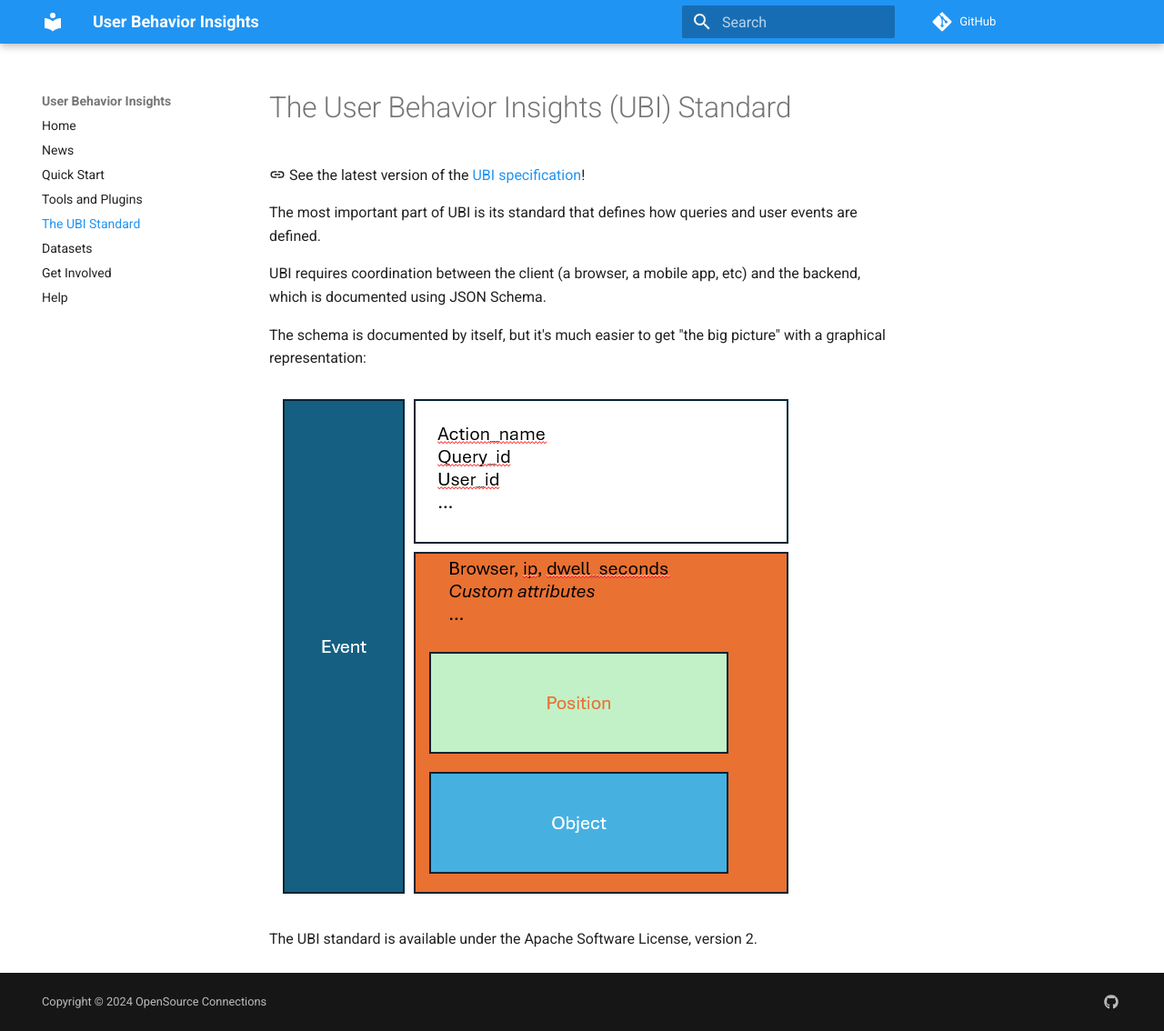
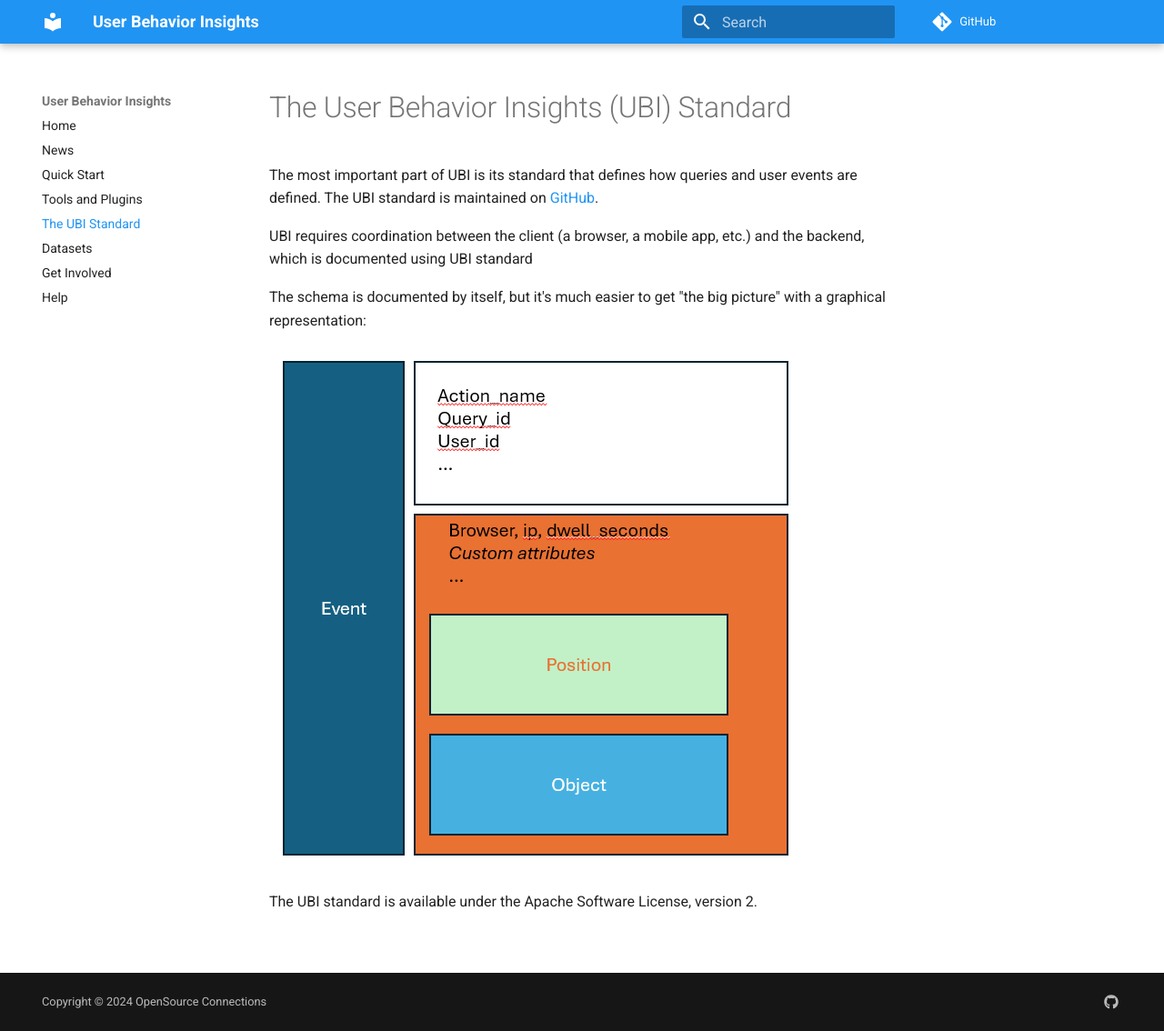
Before and after one commit to o19s/ubi-website, an MkDocs documentation site: the page built from docs/standard.md, in a window 1280 px wide and 1134 px high. Shown: the whole window at 91% size. Built offline with MkDocs 1.6.1 and Material for MkDocs 9.7.7, drawn with Linux system fonts in a browser that asks for light colours; comment, search, counter and statistics services are not loaded.

```diff
--- a/docs/standard.md
+++ b/docs/standard.md
@@ -1,10 +1,8 @@
 # The User Behavior Insights (UBI) Standard
 
-:material-link: See the latest version of the [UBI specification](https://www.github.com/o19s/ubi)!
+The most important part of UBI is its standard that defines how queries and user events are defined. The UBI standard is maintained on [GitHub](https://github.com/o19s/ubi).
 
-The most important part of UBI is its standard that defines how queries and user events are defined.
-
-UBI requires coordination between the client (a browser, a mobile app, etc) and the backend, which is documented using JSON Schema.
+UBI requires coordination between the client (a browser, a mobile app, etc.) and the backend, which is documented using UBI standard
 
 The schema is documented by itself, but it's much easier to get "the big picture" with a graphical representation:
 
```
Also changed, not shown: docs/index.md (+1 -1 lines).
